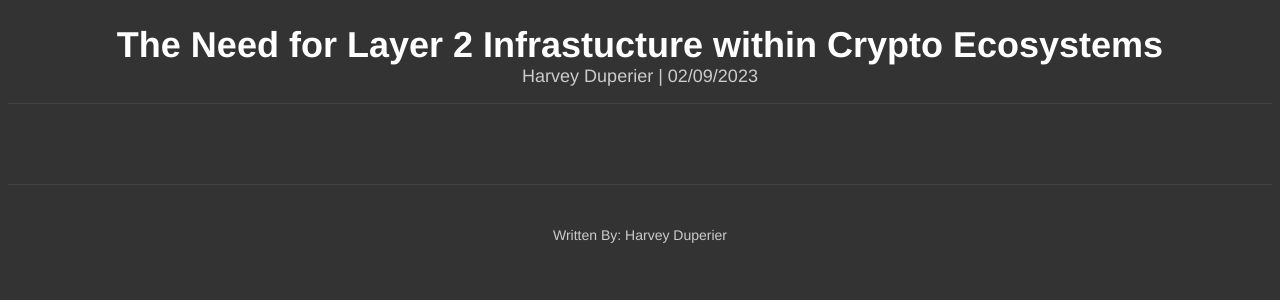
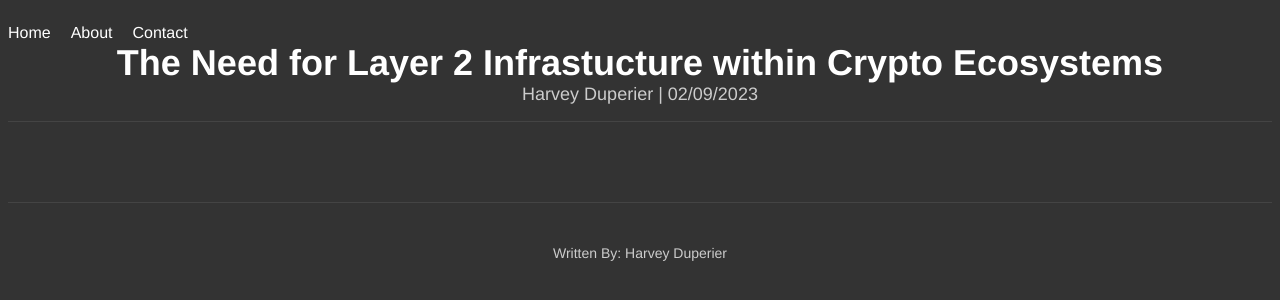
Before and after one commit to hduperier/myThoughtsBlog, a website: page bPosts/l2infra.html in a window 1280 px wide. Drawn offline with Linux system fonts and the light colour scheme.

Commit message:
aiming to add a navbar to the blog

```diff
--- a/bPosts/l2infra.html
+++ b/bPosts/l2infra.html
@@ -8,8 +8,15 @@
   </head>
   <body>
     <header class="header">
-      <h1 class="header-title">The Need for Layer 2 Infrastucture within Crypto Ecosystems</h1>
-      <p class="header-subtitle">Harvey Duperier | 02/09/2023</p>
+        <nav>
+            <ul>
+              <li><a href="https://hduperier.github.io/hduperierweb/">Home</a></li>
+              <li><a href="https://hduperier.github.io/hduperierweb#about">About</a></li>
+              <li><a href="https://hduperier.github.io/hduperierweb#contact">Contact</a></li>
+            </ul>
+          </nav>
+        <h1 class="header-title">The Need for Layer 2 Infrastucture within Crypto Ecosystems</h1>
+        <p class="header-subtitle">Harvey Duperier | 02/09/2023</p>
     </header>
     <main class="main-content">
       <p></p>
--- a/static/CSS/bstyle.css
+++ b/static/CSS/bstyle.css
@@ -34,3 +34,19 @@ body {
     color: #ccc;
     font-size: 14px;
   }
+
+  header nav ul {
+    display: flex;
+    list-style: none;
+    margin: 0;
+    padding: 0;
+  }
+
+  header nav ul li {
+    margin-right: 20px;
+  }
+
+  header nav a {
+    color: #fff;
+    text-decoration: none;
+  }
```
